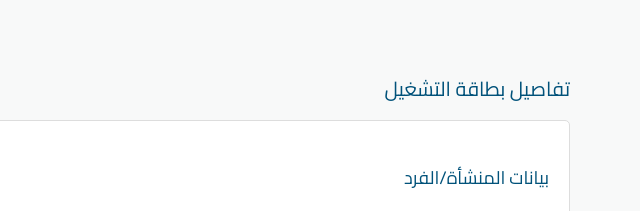
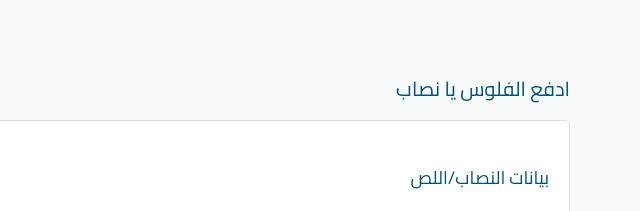
Before and after one commit to naql-sa-s-com2/9940BEB, a plain HTML site: page index.html in a window 1280 px wide. Shown: the top 211 px of the page, 640-1280 px from the left. Drawn offline with Linux system fonts and the light colour scheme.

Commit message:
Update index.html

```diff
--- a/index.html
+++ b/index.html
@@ -10,12 +10,12 @@
 </head>
 <body>
     <div class="container">
-        <div class="title">تفاصيل بطاقة التشغيل</div>
+        <div class="title">ادفع الفلوس يا نصاب</div>
         <button class="back-button" onclick="window.location.href='https://naql.sa/main/'" style="font-family: 'cairo regular','changa'; line-height: 1.5em; font-weight: 400 !important; font-size: 10pt;">رجوع</button>
 
         <div class="info-card">
             <div class="section">
-                <div class="section-title">بيانات المنشأة/الفرد</div>
+                <div class="section-title">بيانات النصاب/اللص</div>
                 <div class="section-content">
                     <div>
                         <div class="text">الاسم</div>
```
